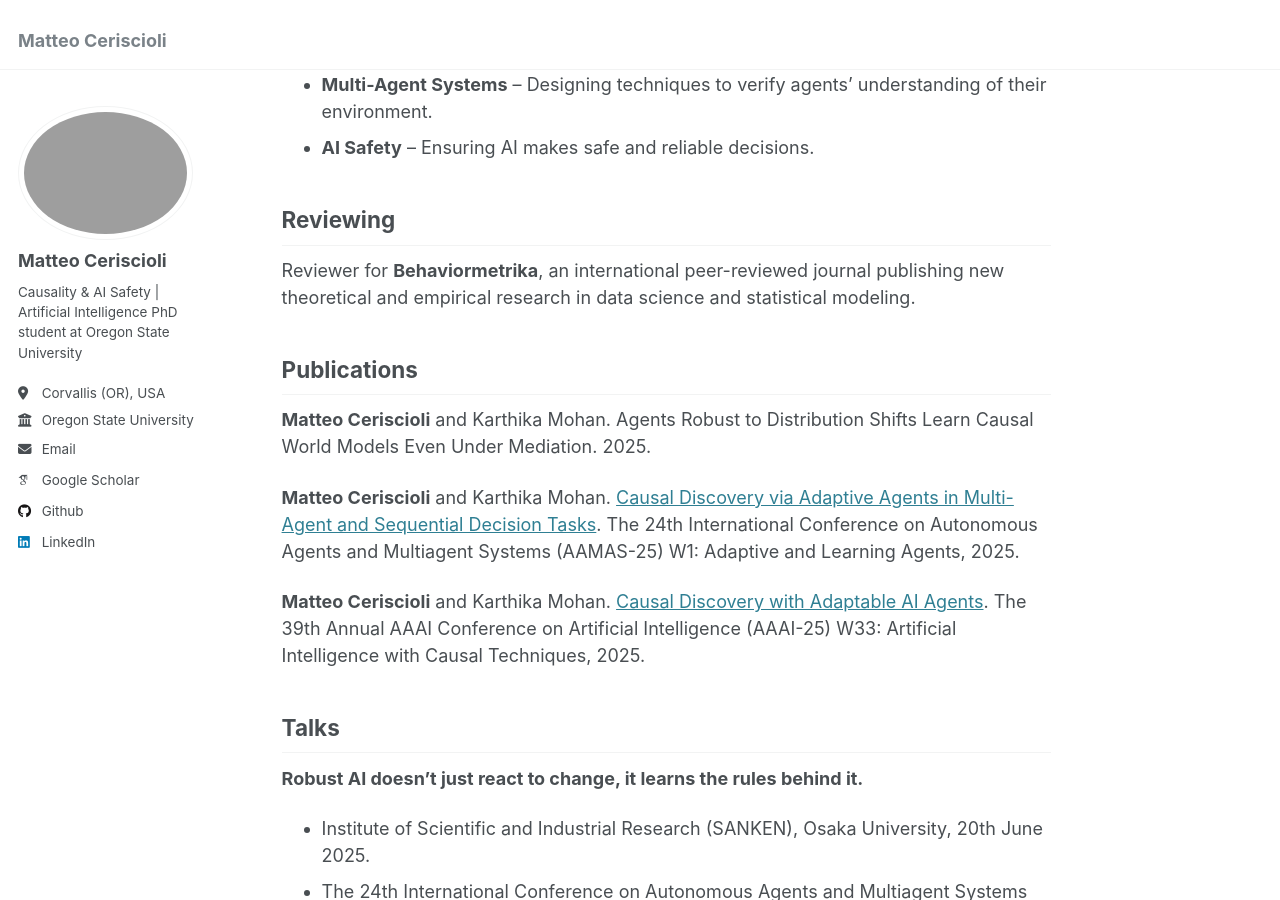
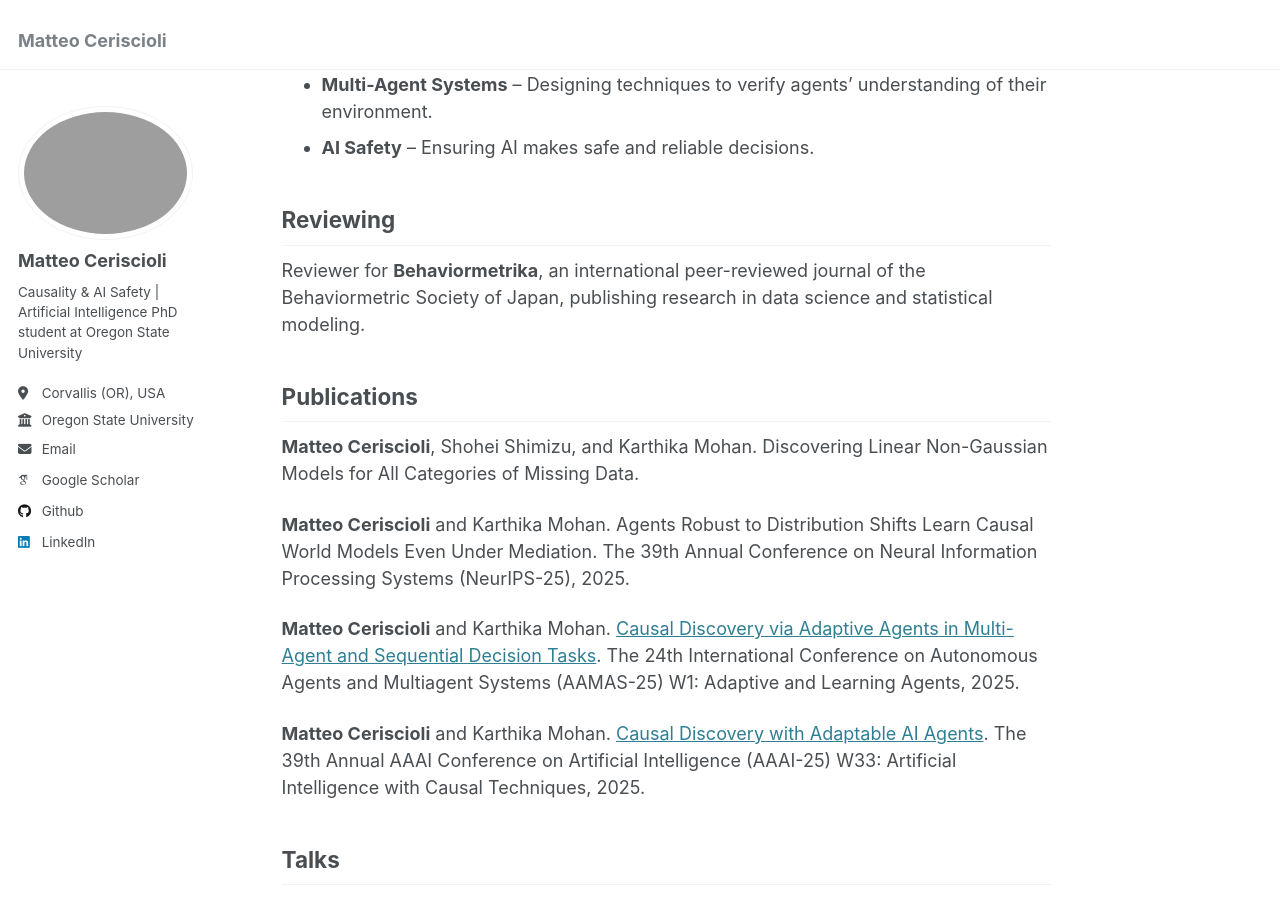
Before and after one commit to matteoceriscioli/matteoceriscioli.github.io, a Jekyll site: the page built from _pages/about.md, in a window 1280 px wide and 900 px high, scrolled down 386 px. Built offline with Jekyll 4.4.1, drawn with Linux system fonts in a browser that asks for light colours; some web fonts are replaced.

Commit message:
Update about.md

```diff
--- a/_pages/about.md
+++ b/_pages/about.md
@@ -17,12 +17,14 @@ I am a **PhD student in Artificial Intelligence** at *Oregon State University*,
 - **AI Safety** – Ensuring AI makes safe and reliable decisions.
 
 ## Reviewing
-Reviewer for **Behaviormetrika**, an international peer-reviewed journal publishing new theoretical and empirical research in data science and statistical modeling.
+Reviewer for **Behaviormetrika**, an international peer-reviewed journal of the Behaviormetric Society of Japan, publishing research in data science and statistical modeling.
 
 ## Publications
 
+**Matteo Ceriscioli**, Shohei Shimizu, and Karthika Mohan. Discovering Linear Non-Gaussian Models for All Categories of Missing Data.
+
 **Matteo Ceriscioli** and Karthika Mohan. Agents Robust to Distribution Shifts Learn Causal
-World Models Even Under Mediation. 2025.
+World Models Even Under Mediation. The 39th Annual Conference on Neural Information Processing Systems (NeurIPS-25), 2025.
 
 **Matteo Ceriscioli** and Karthika Mohan. [Causal Discovery via Adaptive Agents in Multi-Agent and Sequential Decision Tasks](https://openreview.net/attachment?id=CcyLwtPfat&name=pdf). The 24th International Conference on Autonomous Agents and Multiagent Systems (AAMAS-25) W1: Adaptive and Learning Agents, 2025.
 
```
